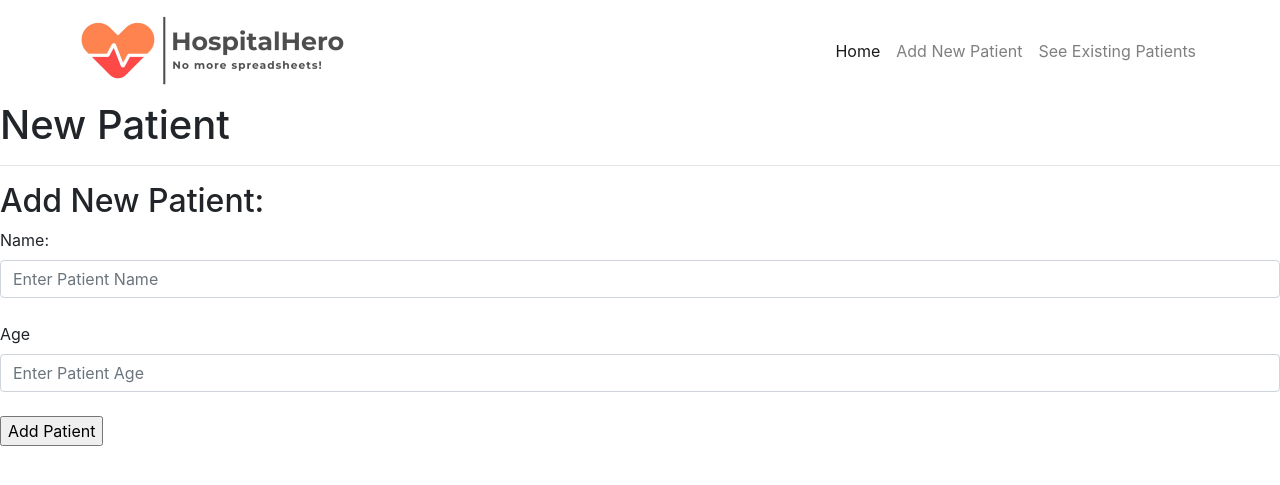
After one commit to natelincyber/hospital_management_tool, a Flask app: page /see_patients/new_patient_form in a window 1280 px wide. The commit adds this page. Shown: the top 485 px of the page. Run offline with Flask 2, Linux system fonts and the light colour scheme; some libraries are stand-ins or nearby versions.

Commit message:
Added major changes and a new patient addition system

```diff
--- a/Templates/base.html
+++ b/Templates/base.html
@@ -2,7 +2,7 @@
 <html>
      <head>
           <meta charset="UTF-8">
-          <title>Hospital Management Software</title>
+          <title>HospitalHero</title>
           <link rel="stylesheet" href="https://stackpath.bootstrapcdn.com/bootstrap/4.5.2/css/bootstrap.min.css" integrity="sha384-JcKb8q3iqJ61gNV9KGb8thSsNjpSL0n8PARn9HuZOnIxN0hoP+VmmDGMN5t9UJ0Z" crossorigin="anonymous">
           <script src="https://code.jquery.com/jquery-3.5.1.slim.min.js" integrity="sha384-DfXdz2htPH0lsSSs5nCTpuj/zy4C+OGpamoFVy38MVBnE+IbbVYUew+OrCXaRkfj" crossorigin="anonymous"></script>
           <script src="https://cdn.jsdelivr.net/npm/popper.js@1.16.1/dist/umd/popper.min.js" integrity="sha384-9/reFTGAW83EW2RDu2S0VKaIzap3H66lZH81PoYlFhbGU+6BZp6G7niu735Sk7lN" crossorigin="anonymous"></script>
@@ -25,7 +25,7 @@
                     </ul>
                </div>
           </nav>
-          {% block content %}
+          {% block body %}
           {% endblock %}
      </body>
 </html>
--- /dev/null
+++ b/Templates/new_patient_form.html
@@ -0,0 +1,35 @@
+{% extends 'base.html' %}
+
+{% block head %}
+<title>New Patient</title>
+{% endblock %}
+
+{% block body %}
+    <h1>New Patient</h1>
+        <hr>
+        <h2>Add New Patient:</h2>
+        <form action='/see_patients' method='POST'>
+            <label for="name">Name:</label>
+            <input
+                class="form-control"
+                type="text"
+                name='name'
+                id='name'
+                placeholder="Enter Patient Name"
+                aria-label="Enter Patient Name"
+            />
+            <br>
+            <label for="age">Age</label>
+            <input
+                class="form-control"
+                type="number"
+                name='age'
+                id='age'
+                placeholder="Enter Patient Age"
+                aria-label="Enter Patient Age"
+            />
+            <br>
+            <input type='submit' value='Add Patient'>
+        </form>
+
+{% endblock %}
--- a/main.py
+++ b/main.py
@@ -7,11 +7,12 @@ from werkzeug.utils import redirect
 app = Flask(__name__)
 app.config['SQLALCHEMY_DATABASE_URI'] = 'sqlite:///patients.db'
 db = SQLAlchemy(app)
+
 class PatientInfo(db.Model):
-    id = db.Column(db.integer, primary_key=True, nullable=False)
+    id = db.Column(db.Integer, primary_key=True, nullable=False)
     name = db.Column(db.String(20), nullable=False)
-    age = db.Column(db.integer(3), nullable=False)
-    date = db.Column(db.DateTime, nullable=False, default=datetime.utcnow)
+    age = db.Column(db.Integer, nullable=False)
+    date_admitted = db.Column(db.DateTime, nullable=False, default=datetime.utcnow)
 
     def __repr__(self):
         return 'PatientID:' + str(self.id)
@@ -24,9 +25,51 @@ def index():
 def add_patient():
     return render_template("add_patient.html")
 
-@app.route("/see_patients")
-def see_patient():
-    return render_template("see_patients.html")
+@app.route("/see_patients", methods=['GET', 'POST'])
+def see_patients():
+    if request.method == 'POST':
+        patient_name = request.form['name']
+        patient_age = request.form['age']
+        new_patient = PatientInfo(name=patient_name, age=patient_age)
+        db.session.add(new_patient)
+        db.session.commit()
+        return redirect('/see_patients')
+    else:
+        all_patients = PatientInfo.query.order_by(PatientInfo.date_admitted).all()
+        return render_template('see_patients.html', see_patients=all_patients)
+
+@app.route("/see_patients/new_patient_form")
+def addPatientForm():
+    if request.method == 'POST':
+        patient = PatientInfo.query.get_or_404(id)
+        patient.name = request.form['name']
+        patient.age = request.form['age']
+        new_patient = PatientInfo(name=patient_name, age=patient_age)
+        db.session.add(new_patient)
+        db.session.commit()
+        return redirect('/see_patients')
+    else:
+        return render_template('new_patient_form.html')
+
+@app.route('/see_patients/delete/<int:id>')
+def delete(id):
+    patient = PatientInfo.query.get_or_404(id)
+    db.session.delete(patient)
+    db.session.commit()
+    return redirect('/see_patients')
+
+@app.route('/see_patients/edit/<int:id>', methods=['GET', 'POST'])
+def edit(id):
+    patient = PatientInfo.query.get_or_404(id)
+    if request.method == 'POST':
+        patient = PatientInfo.query.get_or_404(id)
+        patient.name = request.form['title']
+        patient.age = request.form['author']
+        db.session.commit()
+        return redirect('/see_patients')
+    else:
+        return render_template('edit.html', patient=patient)
+
 
 if __name__ == '__main__':
     app.run(debug=True)
```
Also changed, not shown: Templates/add_patient.html (+9 -4 lines), Templates/edit.html (added, +35 -0 lines), Templates/see_patients.html (+20 -5 lines), patients.db (added).
